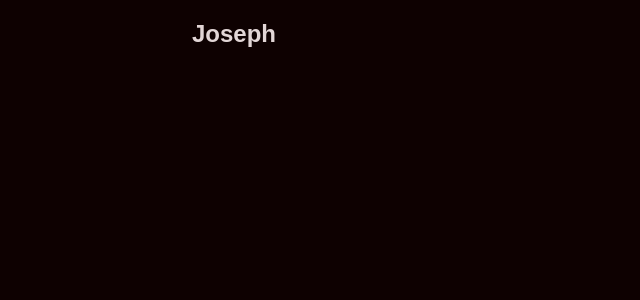
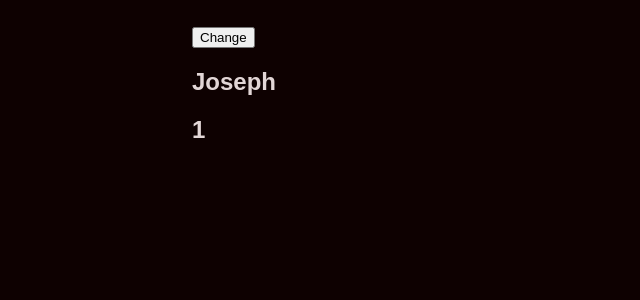
Before and after one commit to indieka900/learning-react, a React (Vite) app: page / in a window 1280 px wide. Shown: the top 300 px of the page, without its empty margins (0-640 px from the left). Built offline with nearby package versions, Linux system fonts and the light colour scheme.

Commit message:
update data using useContext

```diff
--- a/src/App.jsx
+++ b/src/App.jsx
@@ -12,6 +12,7 @@ import { Counter } from "./component/counter";
 import { PostData } from "./component/postReq";
 import { UserContext } from "./utils/context/usercontext";
 import { PostContainer } from "./component/PostContainer";
+import { PostContentButton } from "./component/PostContentButton";
 
 export default function App() {
 
@@ -61,6 +62,11 @@ export default function App() {
   useEffect(()=> {
     document.title = "Joseph Learning React"
 });
+const [userData, setUserData] = useState({
+  id: 1,
+  username: "Joseph",
+  email: "indiekaj@mail.c"
+})
   /*return (
         isAuntendicated && name == "Joseph" ?
         <div>
@@ -92,15 +98,14 @@ export default function App() {
 
     </div> */
   return (
-    <UserContext.Provider value={{
-      id: 1,
-      username: "Joseph",
-      email: "indiekaj@mail.c"
-    }}>
+    <>
+      <UserContext.Provider value={{...userData, setUserData}}>
       <div>
         <PostContainer/>
       </div>
-    </UserContext.Provider>
+      </UserContext.Provider>
+    </>
+
     //<LoginForm/>
     //<RegisterForm />
     //<RegisterState/>
--- a/src/component/PostContainer.jsx
+++ b/src/component/PostContainer.jsx
@@ -9,6 +9,7 @@ export function PostContainer(){
             <PostContent/>
             <div>
                 <h2>{userContextDate.username}</h2>
+                <h2>{userContextDate.id}</h2>
             </div>
         </div>
     )
--- a/src/component/PostContentButton.jsx
+++ b/src/component/PostContentButton.jsx
@@ -1,5 +1,16 @@
+import { useContext } from "react";
+import { UserContext } from "../utils/context/usercontext";
+
 export function PostContentButton() {
+    const {setUserData} = useContext(UserContext)
+
+    const handleOnClick = () => {
+        setUserData((current) => ({...current, id: current.id + 2}))
+    }
+
     return(
-        <div></div>
+        <div>
+            <h2><button onClick={handleOnClick}>Change</button></h2>
+        </div>
     );
 }
--- a/src/utils/context/usercontext.js
+++ b/src/utils/context/usercontext.js
@@ -3,5 +3,6 @@ import { createContext } from "react";
 export const UserContext = createContext({
     id: 0,
     username: '',
-    email: ''
+    email: '',
+    setUserData: () => {},
 });
```
